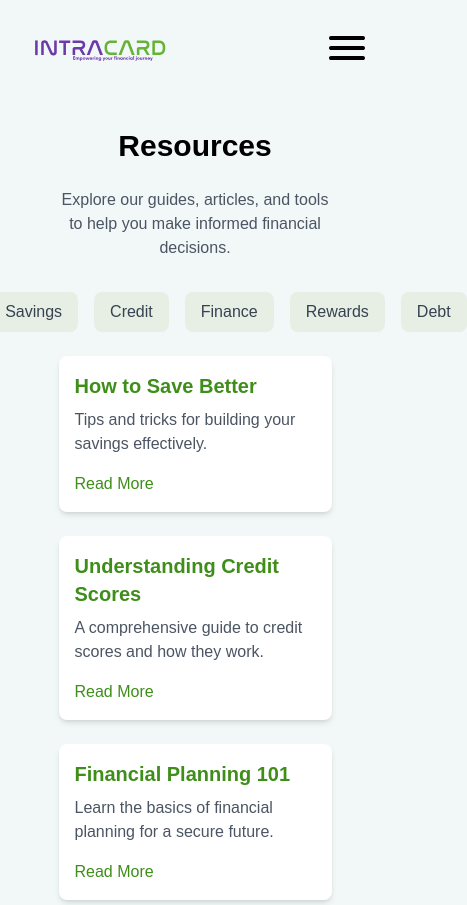
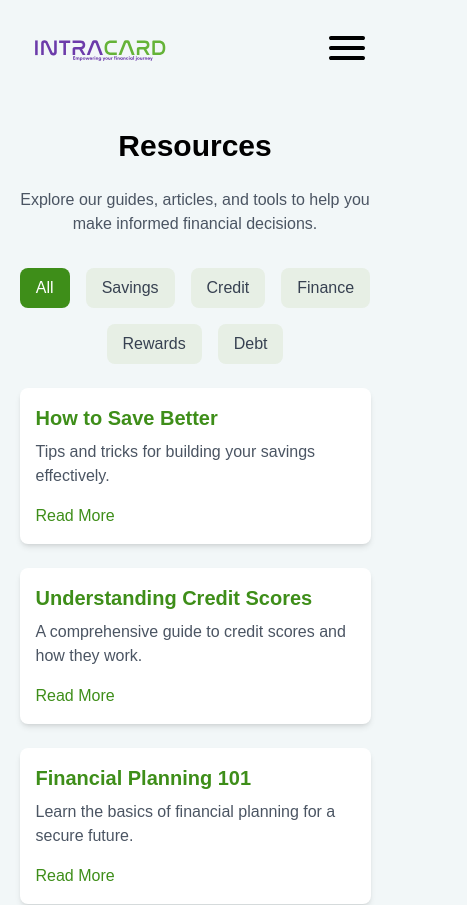
Before and after one commit to Stan015/intracard, a Vue app: page /resources in a window 390 px wide. Shown: the top 905 px of the page, 467 px wide, since content can reach past the window. Built offline with nearby package versions, Linux system fonts and the light colour scheme.

Commit message:
add: resources responsiveness

```diff
--- a/src/views/ResourcesView.vue
+++ b/src/views/ResourcesView.vue
@@ -63,7 +63,7 @@ const setCategory = (category: string) => {
 </script>
 
 <template>
-  <main class="pt-[8rem] pb-[2rem] px-[15%] min-h-screen">
+  <main class="pt-[8rem] pb-[2rem] px-[5%] xl:px-[15%] min-h-screen">
     <h1 class="text-3xl font-bold text-center mb-6">Resources</h1>
     <p class="text-gray-600 text-center mb-8">
       Explore our guides, articles, and tools to help you make informed
@@ -71,7 +71,7 @@ const setCategory = (category: string) => {
     </p>
 
     <!-- Categories -->
-    <div class="flex justify-center mb-6 space-x-4">
+    <div class="flex justify-center mb-6 flex-wrap gap-4">
       <button
         v-for="category in categories"
         :key="category"
```
